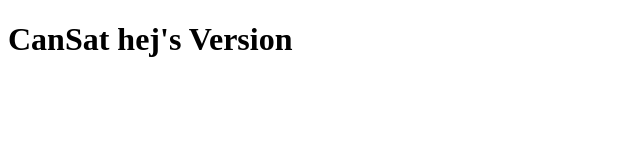
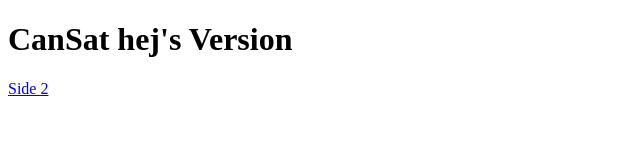
Before and after one commit to Vlunds/cansat, an Astro site: page / in a window 1280 px wide. Shown: the full height of the page, 0-640 px from the left. Built offline with nearby package versions, Linux system fonts and the light colour scheme; Astro itself is replaced by a stand-in of ours.

Commit message:
data side

```diff
--- a/src/pages/index.astro
+++ b/src/pages/index.astro
@@ -12,5 +12,6 @@
 	</head>
 	<body>
 		<h1>CanSat hej's Version</h1>
+		<a href="/data">Side 2</a>
 	</body>
 </html>
```
